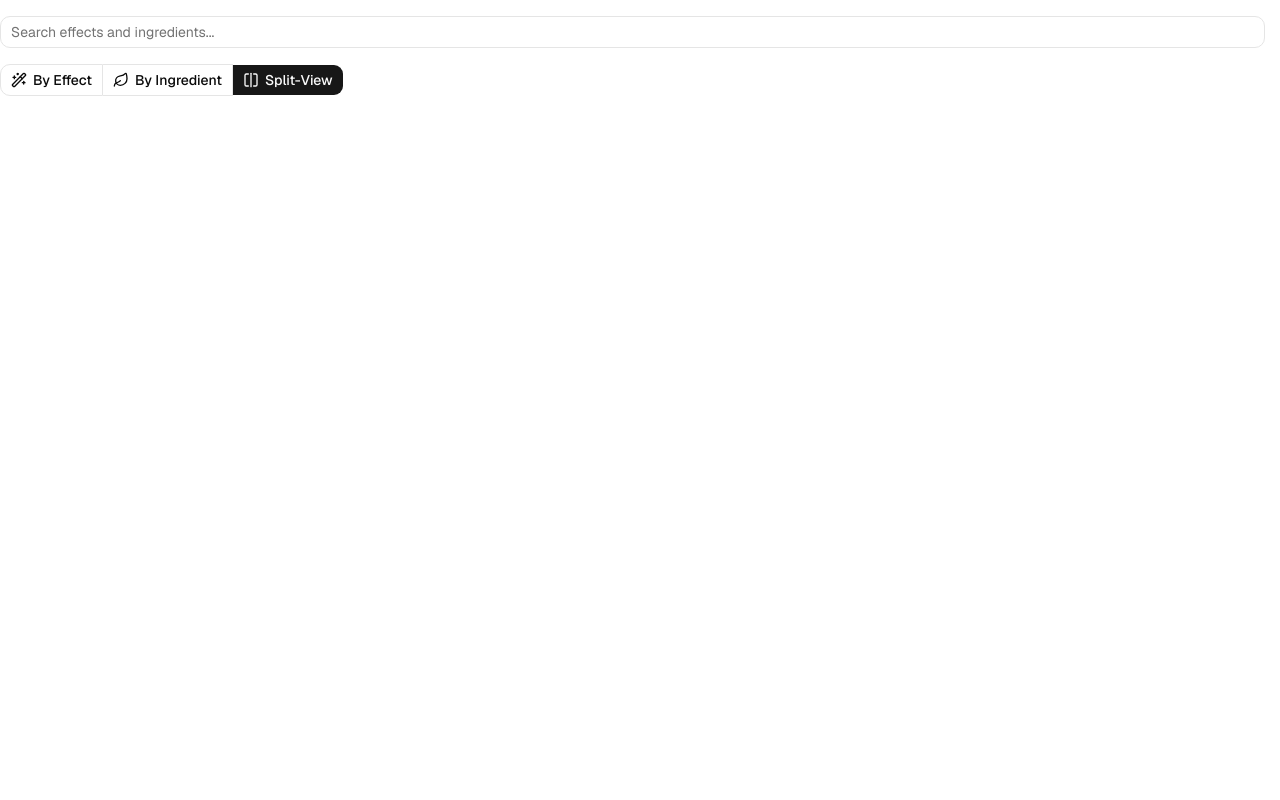
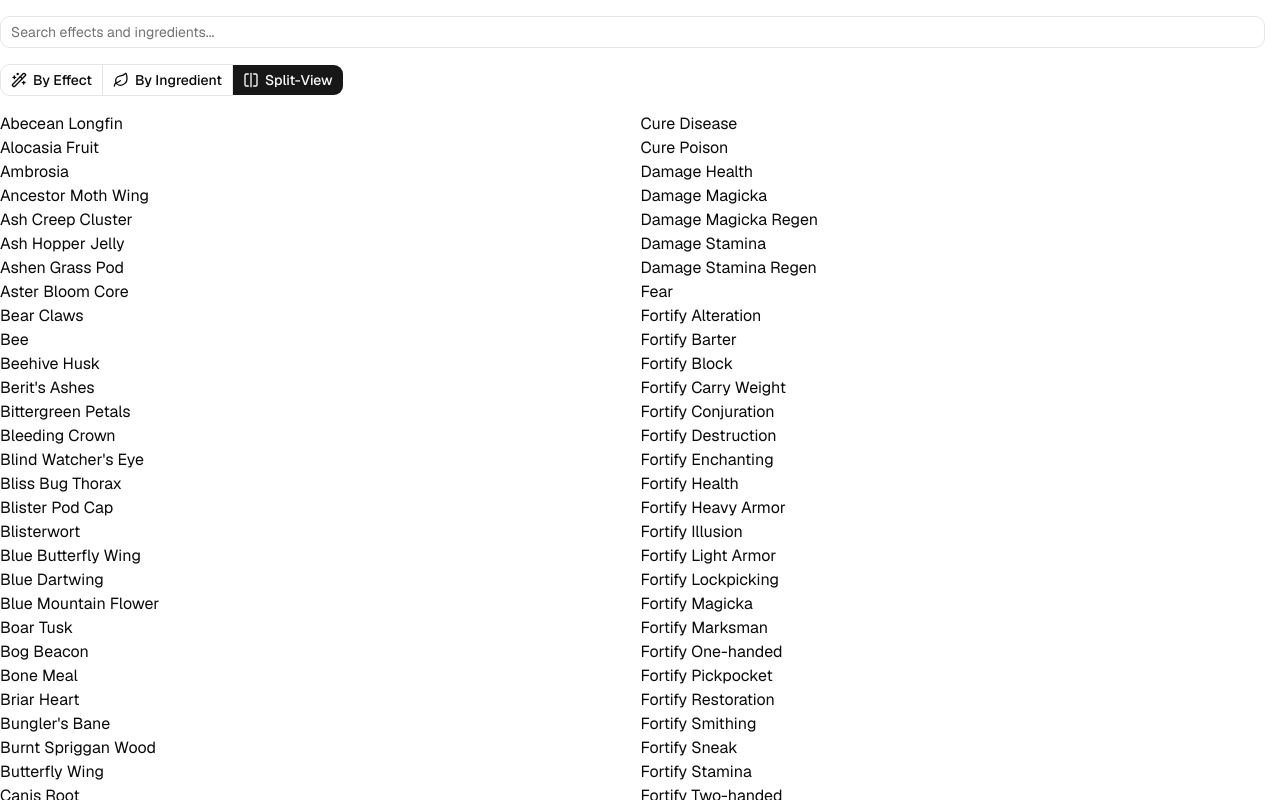
Before and after one commit to ronnyhaase/skyrim-alchemy, a Next.js app: page / in a window 1280 px wide. Both pictures are taken after a click on the button "Split-View". Shown: the top 800 px of the page. Built offline with nearby package versions, Linux system fonts and the light colour scheme.

Commit message:
Implement basic split view where search matches both effect and ingredient on both sides

```diff
--- a/src/components/skyrim-alchemy.tsx
+++ b/src/components/skyrim-alchemy.tsx
@@ -9,6 +9,7 @@ import {
 
 import { EffectsView } from "@/components/effects-view";
 import { IngredientsView } from "@/components/ingredients-view";
+import { SplitView } from "@/components/split-view";
 import { Button } from "@/components/ui/button";
 import { ButtonGroup } from "@/components/ui/button-group";
 import { Input } from "@/components/ui/input";
@@ -86,6 +87,12 @@ export function SkyrimAlchemy({ effects, ingredients }: SkyrimAlchemyProps) {
 						searchTerm={searchTerm}
 					/>
 				) : null}
+				{activeView === "split" ? (
+					<SplitView
+						effectRows={effectSearchResults}
+						ingredientRows={ingredientSearchResults}
+					/>
+				) : null}
 			</div>
 		</>
 	);
--- /dev/null
+++ b/src/components/split-view.tsx
@@ -0,0 +1,26 @@
+import type {
+	EffectSearchResult,
+	IngredientSearchResult,
+} from "@/utils/search";
+
+type SplitViewProps = {
+	ingredientRows: IngredientSearchResult[];
+	effectRows: EffectSearchResult[];
+};
+
+export function SplitView({ ingredientRows, effectRows }: SplitViewProps) {
+	return (
+		<div className="grid grid-cols-2 gap-4">
+			<ul>
+				{ingredientRows.map((row) => (
+					<li key={row.ingredient.id}>{row.ingredient.name}</li>
+				))}
+			</ul>
+			<ul>
+				{effectRows.map((row) => (
+					<li key={row.effect.id}>{row.effect.name}</li>
+				))}
+			</ul>
+		</div>
+	);
+}
```
